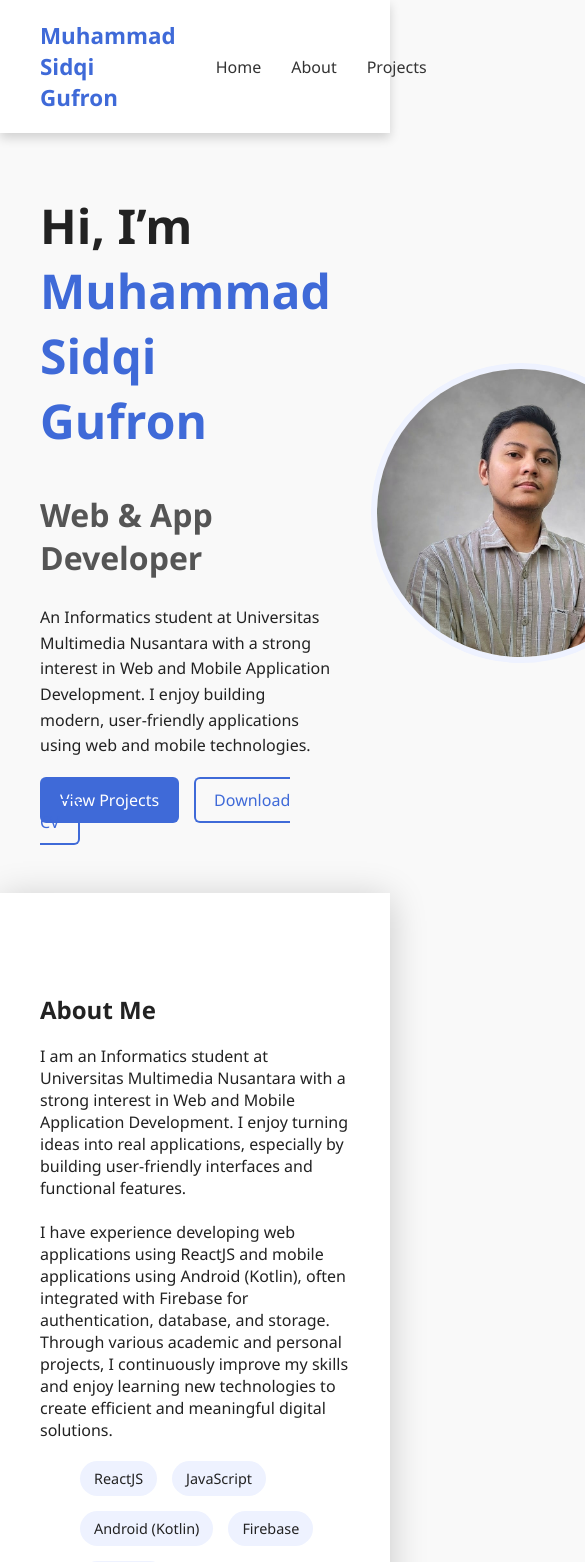
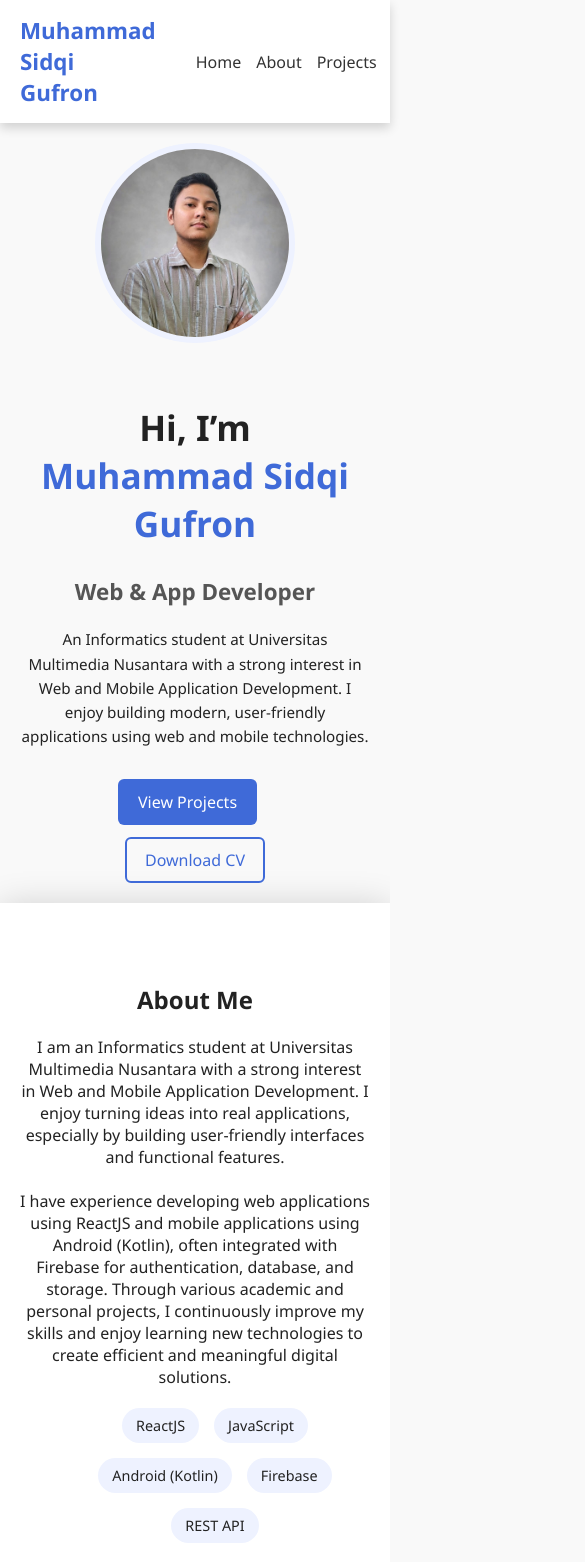
Before and after one commit to sidqigamers/sidqi-portfolio, a React (Vite) app: page / in a window 390 px wide. Shown: the top 1562 px of the page, 585 px wide, since content can reach past the window. Built offline with nearby package versions, Linux system fonts and the light colour scheme.

Commit message:
Mobile responsiveness added

```diff
--- a/src/style.css
+++ b/src/style.css
@@ -231,3 +231,84 @@ footer {
   background: #111;
   color: white;
 }
+
+/* =========================
+   MOBILE RESPONSIVE
+   ========================= */
+@media (max-width: 768px) {
+
+  /* NAVBAR */
+  .navbar {
+    padding: 15px 20px;
+  }
+
+  .nav-menu {
+    gap: 15px;
+  }
+
+  /* HERO */
+  .hero {
+    flex-direction: column-reverse;
+    text-align: center;
+    padding: 20px;
+    min-height: auto;
+  }
+
+  .hero-text {
+    margin-top: 20px;
+  }
+
+  .hero h1 {
+    font-size: 2.2rem;
+  }
+
+  .hero h2 {
+    font-size: 1.4rem;
+  }
+
+  .hero p {
+    max-width: 100%;
+    font-size: 0.95rem;
+  }
+
+  .hero-buttons {
+    display: flex;
+    flex-direction: column;
+    gap: 12px;
+    align-items: center;
+  }
+
+  .hero-image img {
+    width: 200px;
+    height: 200px;
+  }
+
+  /* ABOUT */
+  .about {
+    padding: 60px 20px;
+    text-align: center;
+  }
+
+  .skills {
+    justify-content: center;
+  }
+
+  /* PROJECTS */
+  #projects {
+    padding: 60px 20px;
+  }
+
+  .project-grid {
+    flex-direction: column;
+  }
+
+  .project-card {
+    max-width: 100%;
+  }
+
+  /* FOOTER */
+  footer {
+    padding: 20px;
+    font-size: 0.9rem;
+  }
+}
```
